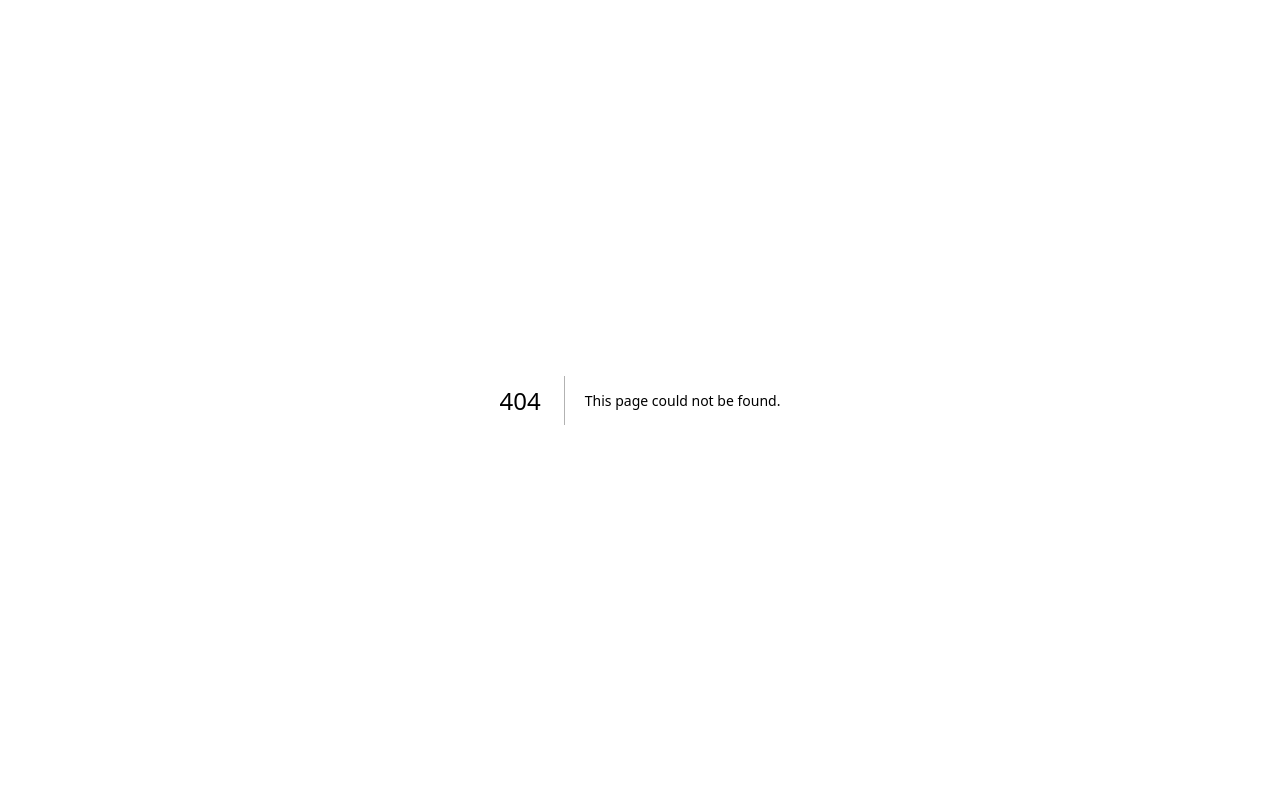
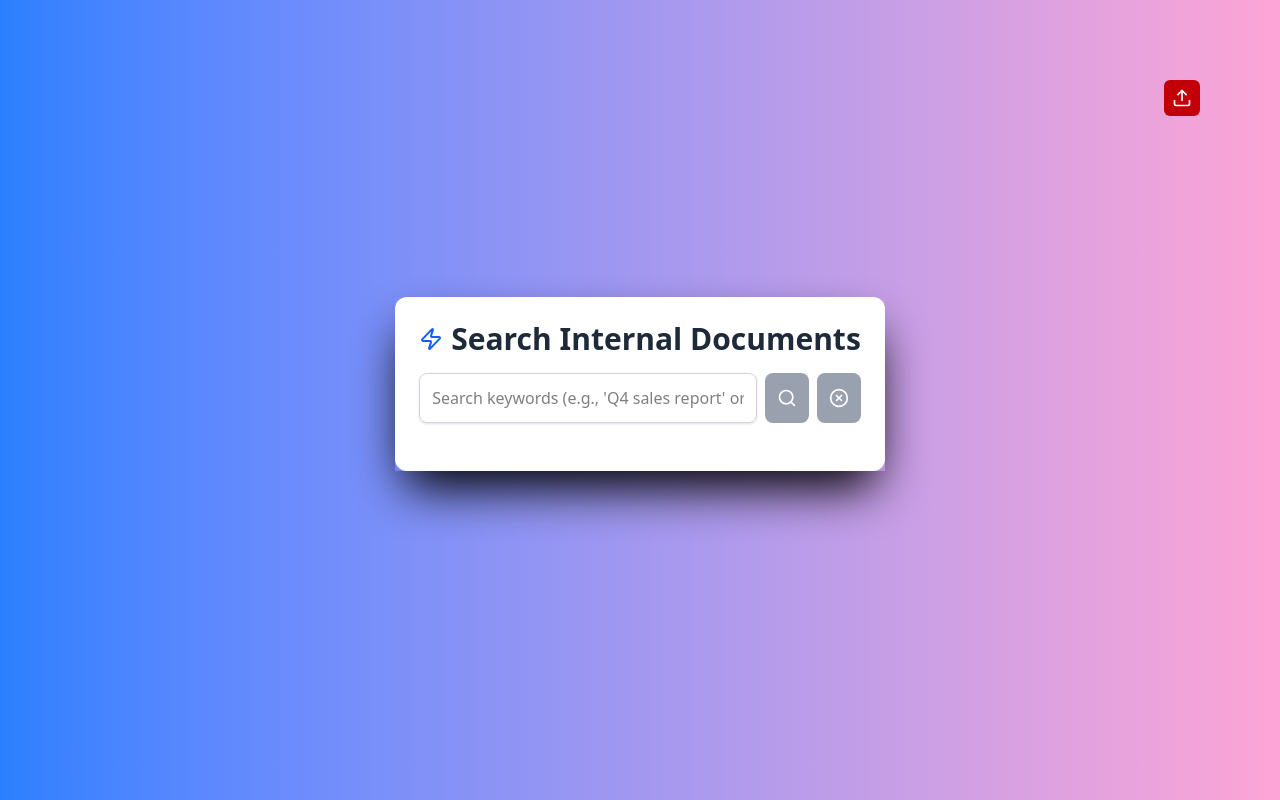
Before and after one commit to dhritich20baruah/Doc-Search, a Next.js app: page /Dashboard in a window 1280 px wide. Before the commit this address had no page. Built offline with nearby package versions, Linux system fonts and the light colour scheme.

Commit message:
Process .env changed

```diff
--- /dev/null
+++ b/app/Dashboard/page.tsx
@@ -0,0 +1,39 @@
+"use client"
+import React, {useEffect, useState} from 'react';
+import { MarketingDocument } from '@/types/document';
+import UploadForm from '../component/UploadForm';
+import DocumentSearch from '../component/DocumentSearch';
+import { Search, Upload, FileUp, UploadCloud } from 'lucide-react';
+import { Auth } from '../component/Auth';
+
+const Dashboard = () => {
+     const [visible, setVisible] = useState(true);
+
+  return (
+     <div className="flex flex-col min-h-screen items-center justify-center bg-linear-to-r from-blue-500 to-pink-300 space-y-8 relative">
+      {visible ? (
+        <div className="shadow-2xl shadow-black">
+          <DocumentSearch />
+        </div>
+      ) : (
+        <div className="shadow-2xl shadow-black">
+          <UploadForm />
+        </div>
+      )}
+      <div className="absolute top-20 right-20">
+        <button
+          className="bg-red-700 text-white p-2 cursor-pointer text-md rounded-md hover:text-red-700 hover:bg-white"
+          onClick={() => setVisible((visible) => !visible)}
+        >
+          {visible ? (
+            <Upload className="w-5 h-5" />
+          ) : (
+            <Search className="h-5 w-5" />
+          )}
+        </button>
+      </div>
+    </div>
+  )
+}
+
+export default Dashboard
--- a/app/api/search/route.ts
+++ b/app/api/search/route.ts
@@ -1,5 +1,5 @@
 import { NextResponse } from "next/server";
-import { supabase } from "@/lib/supabase-client";
+import { supabase } from "../../../lib/supabase-client";
 
 export async function GET(request: Request) {
   const { searchParams } = new URL(request.url);
--- a/app/api/upload-index/route.ts
+++ b/app/api/upload-index/route.ts
@@ -1,6 +1,6 @@
 import { NextResponse } from "next/server";
 import { createClient } from "@supabase/supabase-js";
-import { MarketingDocument } from "@/types/document";
+import { MarketingDocument } from "../../../types/document";
 
 export const dynamic = "force-dynamic";
 
--- a/app/page.tsx
+++ b/app/page.tsx
@@ -8,29 +8,29 @@ import DocumentSearch from "./component/DocumentSearch";
 import { Search, Upload, FileUp, UploadCloud } from "lucide-react";
 import { Auth } from "./component/Auth";
 import { supabase } from "@/lib/supabase-client";
+import { useRouter } from "next/navigation";
 
 export default function Home() {
-  const [searchTerm, setSearchTerm] = useState("");
-  const [results, setResults] = useState<MarketingDocument[]>([]);
-  const [loading, setLoading] = useState(false);
   const [visible, setVisible] = useState(true);
   const [session, setSession] = useState<any>(null);
 
   const fetchSession = async () => {
     const currentSession = await supabase.auth.getSession();
     setSession(currentSession.data.session);
+  };
+
+  useEffect(() => {
+    fetchSession();
+    const { data: authListener } = supabase.auth.onAuthStateChange(
+      (_event, session) => {
+        setSession(session);
       }
-
-  useEffect(()=>{
-    fetchSession();
-    const {data: authListener} = supabase.auth.onAuthStateChange((_event, session) => {
-      setSession(session);
-    });
+    );
 
     return () => {
       authListener.subscription.unsubscribe();
     };
-  }, [])
+  }, []);
 
   const logout = async () => {
     await supabase.auth.signOut();
@@ -52,7 +52,11 @@ export default function Home() {
           className="bg-red-700 text-white p-2 cursor-pointer text-md rounded-md hover:text-red-700 hover:bg-white"
           onClick={() => setVisible((visible) => !visible)}
         >
-            {visible ? <Upload className="w-5 h-5" /> : <Search className="h-5 w-5" />}
+          {visible ? (
+            <Upload className="w-5 h-5" />
+          ) : (
+            <Search className="h-5 w-5" />
+          )}
         </button>
       </div>
     </div>
--- a/lib/supabase-client.ts
+++ b/lib/supabase-client.ts
@@ -1,6 +1,8 @@
 import { createClient } from '@supabase/supabase-js'
 
 const supabaseUrl = process.env.NEXT_PUBLIC_SUPABASE_URL!
-const supabaseKey = process.env.SUPABASE_KEY!
+const supabaseKey = process.env.NEXT_PUBLIC_SUPABASE_KEY!
 
-export const supabase = createClient(supabaseUrl, supabaseKey)
+console.log(supabaseKey)
+
+export const supabase = createClient(supabaseUrl, supabaseKey);
```
Lines whose indentation alone changed are shown as unchanged.
